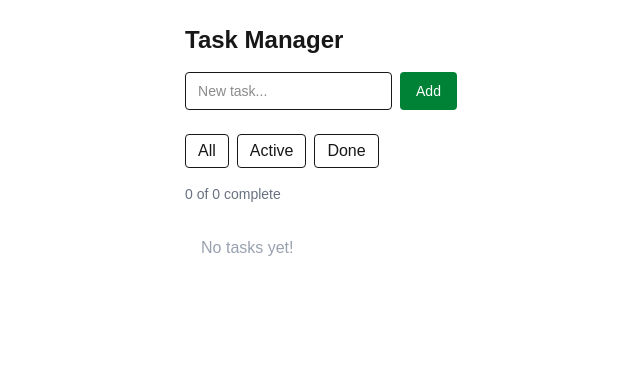
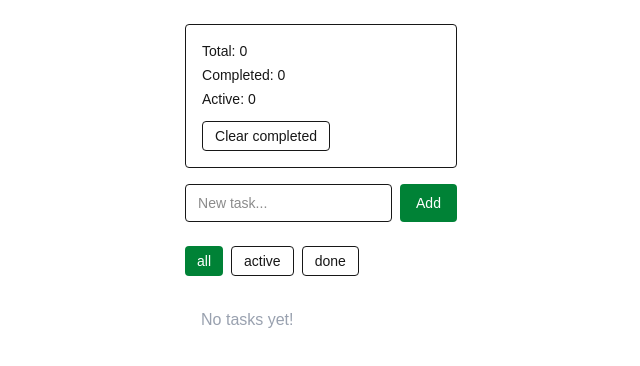
Before and after one commit to Usf12519/Task-Manager-2, a Next.js app: page / in a window 1280 px wide. Shown: the top 366 px of the page, without its empty margins (319-959 px from the left). Built offline with nearby package versions, Linux system fonts and the light colour scheme.

Commit message:
Completed section 7 lifted state with TaskStats

```diff
--- a/src/components/TaskBoard.js
+++ b/src/components/TaskBoard.js
@@ -1,6 +1,7 @@
 'use client';
 
 import { useState, useEffect } from 'react';
+import TaskStats from './TaskStats';
 import AddTaskForm from './AddTaskForm';
 import TaskList from './TaskList';
 
@@ -28,69 +29,56 @@ export default function TaskBoard() {
     };
   }, [tasks]);
 
+  const completed = tasks.filter((t) => t.done).length;
+  const active = tasks.length - completed;
+
+  const visible =
+    filter === 'all'
+      ? tasks
+      : filter === 'done'
+      ? tasks.filter((t) => t.done)
+      : tasks.filter((t) => !t.done);
+
   function handleAdd(title) {
-    const newTask = {
-      id: crypto.randomUUID(),
-      title,
-      done: false,
-    };
-
-    setTasks([...tasks, newTask]);
+    setTasks([...tasks, { id: crypto.randomUUID(), title, done: false }]);
   }
 
   function handleToggle(id) {
-    setTasks(
-      tasks.map((t) =>
-        t.id === id ? { ...t, done: !t.done } : t
-      )
-    );
+    setTasks(tasks.map((t) => (t.id === id ? { ...t, done: !t.done } : t)));
   }
 
   function handleDelete(id) {
     setTasks(tasks.filter((t) => t.id !== id));
   }
 
-  const completedCount = tasks.filter((t) => t.done).length;
-
-  const visible =
-    filter === 'all'
-      ? tasks
-      : filter === 'active'
-      ? tasks.filter((t) => !t.done)
-      : tasks.filter((t) => t.done);
+  function handleClearDone() {
+    setTasks(tasks.filter((t) => !t.done));
+  }
 
   return (
     <div className="max-w-lg mx-auto p-6">
-      <h1 className="text-2xl font-bold mb-4">Task Manager</h1>
+      <TaskStats
+        total={tasks.length}
+        completed={completed}
+        active={active}
+        onClearCompleted={handleClearDone}
+      />
 
       <AddTaskForm onAdd={handleAdd} />
 
       <div className="flex gap-2 mb-4">
-        <button
-          onClick={() => setFilter('all')}
-          className="px-3 py-1 border rounded"
-        >
-          All
-        </button>
-
-        <button
-          onClick={() => setFilter('active')}
-          className="px-3 py-1 border rounded"
-        >
-          Active
-        </button>
-
-        <button
-          onClick={() => setFilter('done')}
-          className="px-3 py-1 border rounded"
-        >
-          Done
-        </button>
+        {['all', 'active', 'done'].map((f) => (
+          <button
+            key={f}
+            onClick={() => setFilter(f)}
+            className={`px-3 py-1 rounded text-sm ${
+              filter === f ? 'bg-green-700 text-white' : 'border'
+            }`}
+          >
+            {f}
+          </button>
+        ))}
       </div>
-
-      <p className="text-sm text-gray-500 mb-4">
-        {completedCount} of {tasks.length} complete
-      </p>
 
       <TaskList
         tasks={visible}
--- /dev/null
+++ b/src/components/TaskStats.js
@@ -0,0 +1,23 @@
+'use client';
+
+export default function TaskStats({
+  total,
+  completed,
+  active,
+  onClearCompleted,
+}) {
+  return (
+    <div className="mb-4 p-4 border rounded">
+      <p className="text-sm mb-1">Total: {total}</p>
+      <p className="text-sm mb-1">Completed: {completed}</p>
+      <p className="text-sm mb-3">Active: {active}</p>
+
+      <button
+        onClick={onClearCompleted}
+        className="px-3 py-1 border rounded text-sm"
+      >
+        Clear completed
+      </button>
+    </div>
+  );
+}
```
